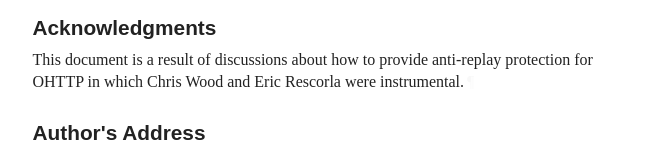
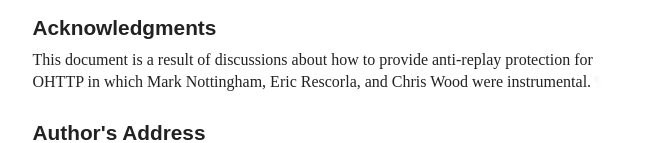
Before and after one commit to martinthomson/http-request-date, a plain HTML site: page draft-thomson-httpbis-date-requests.html in a window 1280 px wide. Shown: the part 5676-5819 px from the top of the page, without its empty margins (92-746 px from the left). Drawn offline with Linux system fonts and the light colour scheme; a web font is replaced by a local one.

Commit message:
Script updating gh-pages from ac41601. [ci skip]

```diff
--- a/draft-thomson-httpbis-date-requests.html
+++ b/draft-thomson-httpbis-date-requests.html
@@ -1463,7 +1463,8 @@ Reference:  </dt>
 <a href="#name-acknowledgments" class="section-name selfRef">Acknowledgments</a>
       </h2>
 <p id="appendix-A-1">This document is a result of discussions about how to provide anti-replay
-protection for OHTTP in which Chris Wood and Eric Rescorla were instrumental.<a href="#appendix-A-1" class="pilcrow">¶</a></p>
+protection for OHTTP in which Mark Nottingham, Eric Rescorla, and Chris Wood
+were instrumental.<a href="#appendix-A-1" class="pilcrow">¶</a></p>
 </section>
 </div>
 <div id="authors-addresses">
```
Also changed, not shown: draft-thomson-httpbis-date-requests.txt.
